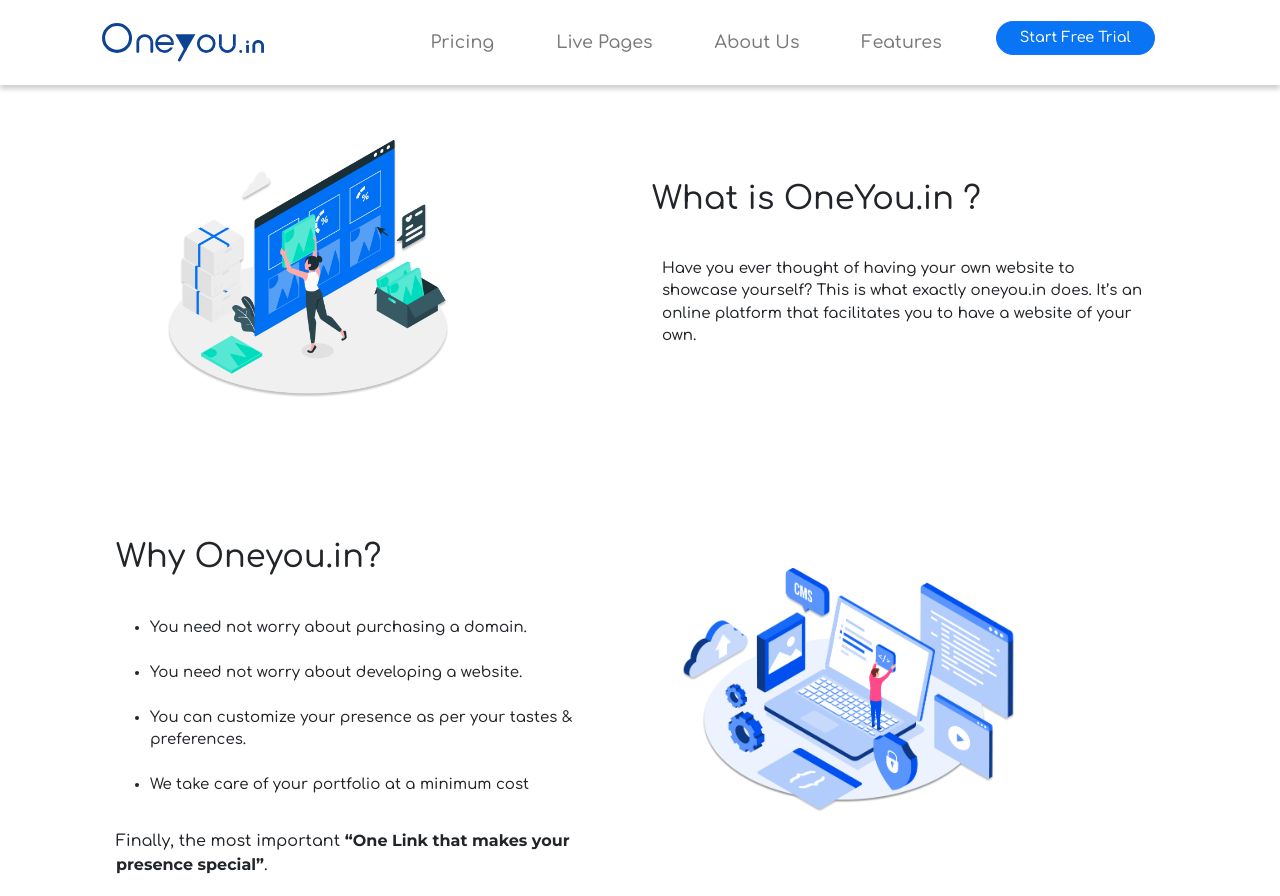
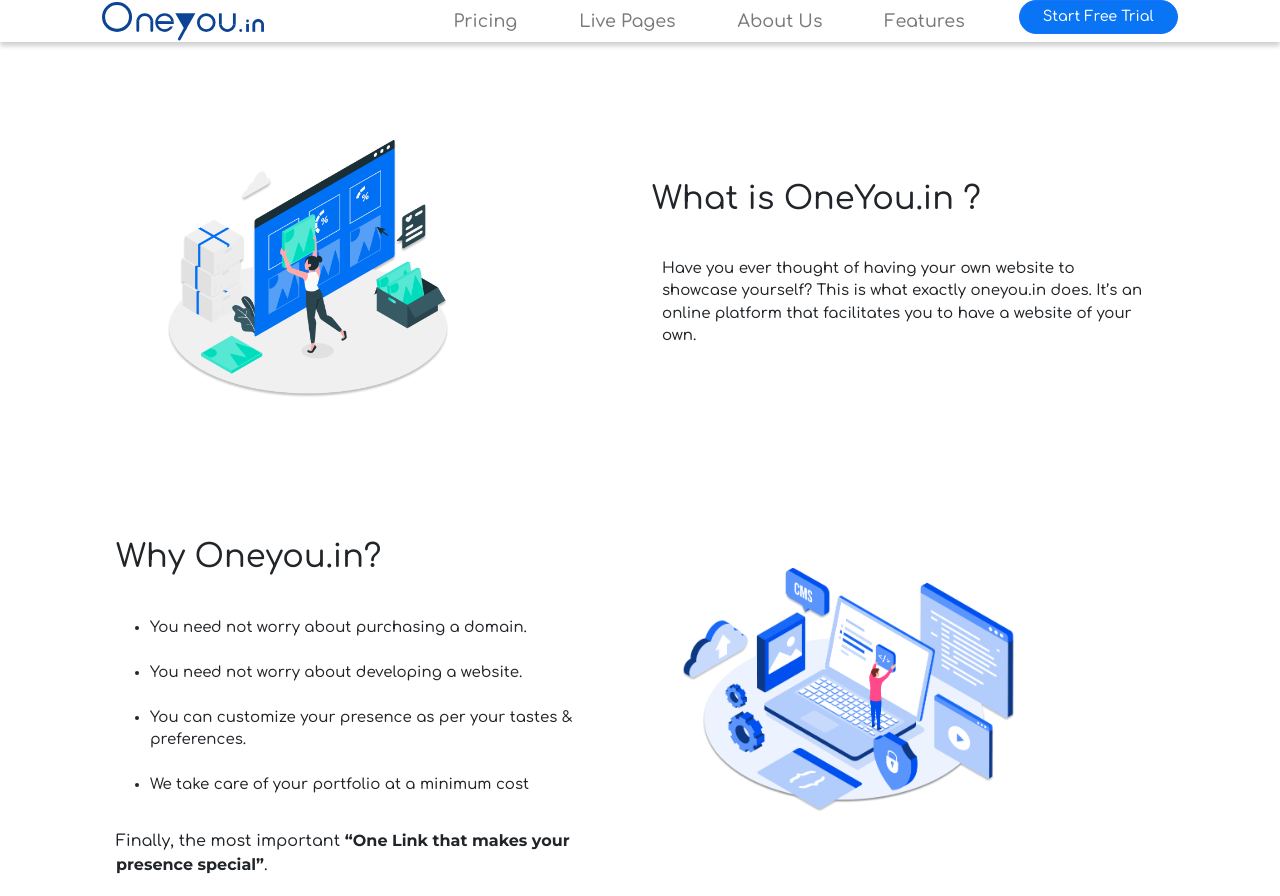
Before and after one commit to Prakarsh-Kaushik/OneYou, a plain HTML site: page about.html in a window 1280 px wide. Shown: the top 896 px of the page. Drawn offline with nearby package versions, Linux system fonts and the light colour scheme.

Commit message:
New navbar and media queries

```diff
--- a/css/about.css
+++ b/css/about.css
@@ -14,15 +14,12 @@ section {
 
 /* ---------------Navbar-------------- */
 .navbar {
-  padding-left: 13.7%;
-  padding-right: 13.7%;
-  height: 85px;
+  padding: 2% 13.7%;
   box-shadow: 0 4px 5px 0 rgba(0, 0, 0, 0.2);
 }
 
 #nav1 {
   background-color: #fff;
-  /*whichever you want*/
   opacity: 0.96;
 }
 
@@ -52,6 +49,10 @@ section {
 
 .nav-link {
   font-size: 1.1rem;
+}
+
+.nav-item-button{
+  padding-right: 0;
 }
 
 .navbar-collapse {
```
